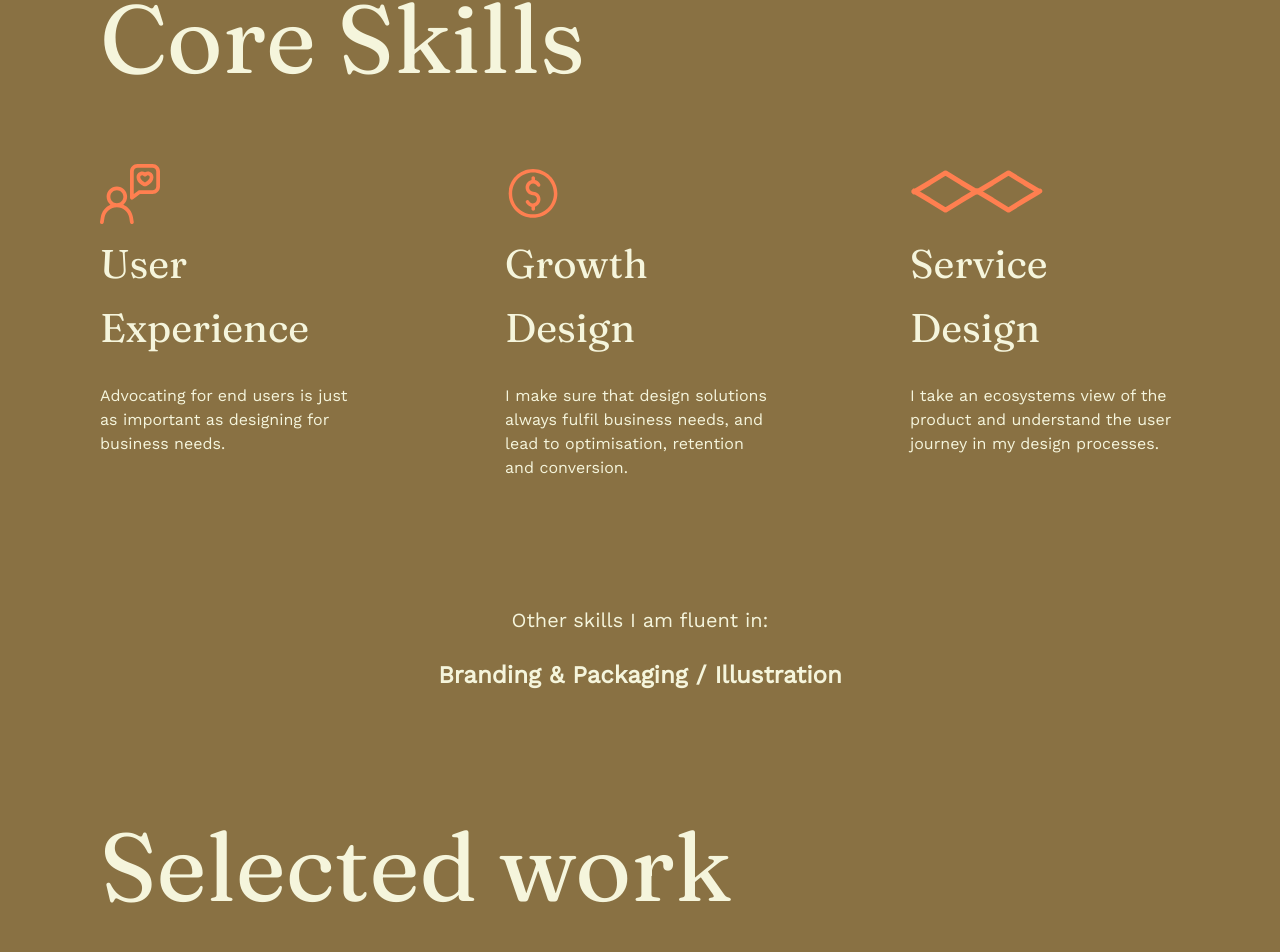
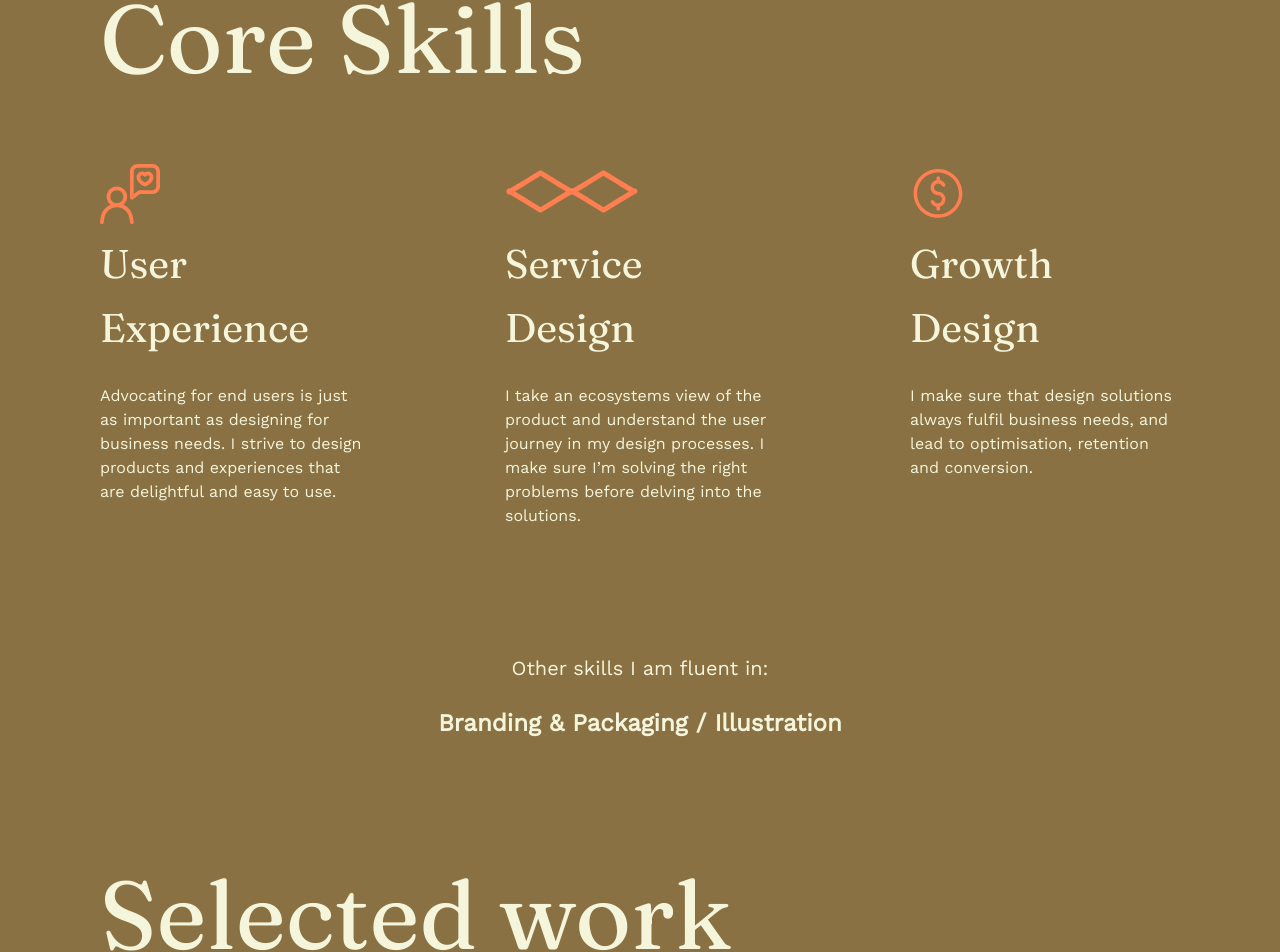
Before and after one commit to kateyibozhou/react-portfolio, a React (Create React App) app: page / in a window 1280 px wide. Shown: the part 1482-2434 px from the top of the page. Built offline with nearby package versions, Linux system fonts and the light colour scheme.

Commit message:
update description of core skills and arrangement

```diff
--- a/src/components/CoreSkills.js
+++ b/src/components/CoreSkills.js
@@ -14,17 +14,17 @@ const CoreSkills = () => {
         <SkillCard
           icon={<UXLogo />}
           title="User Experience"
-          description="Advocating for end users is just as important as designing for business needs."
+          description="Advocating for end users is just as important as designing for business needs. I strive to design products and experiences that are delightful and easy to use."
+        />
+        <SkillCard
+          icon={<SDLogo />}
+          title="Service Design"
+          description="I take an ecosystems view of the product and understand the user journey in my design processes. I make sure I’m solving the right problems before delving into the solutions."
         />
         <SkillCard
           icon={<GrowthLogo />}
           title="Growth Design"
           description="I make sure that design solutions always fulfil business needs, and lead to optimisation, retention and conversion."
-        />
-        <SkillCard
-          icon={<SDLogo />}
-          title="Service Design"
-          description="I take an ecosystems view of the product and understand the user journey in my design processes."
         />
       </div>
       <div>
```
